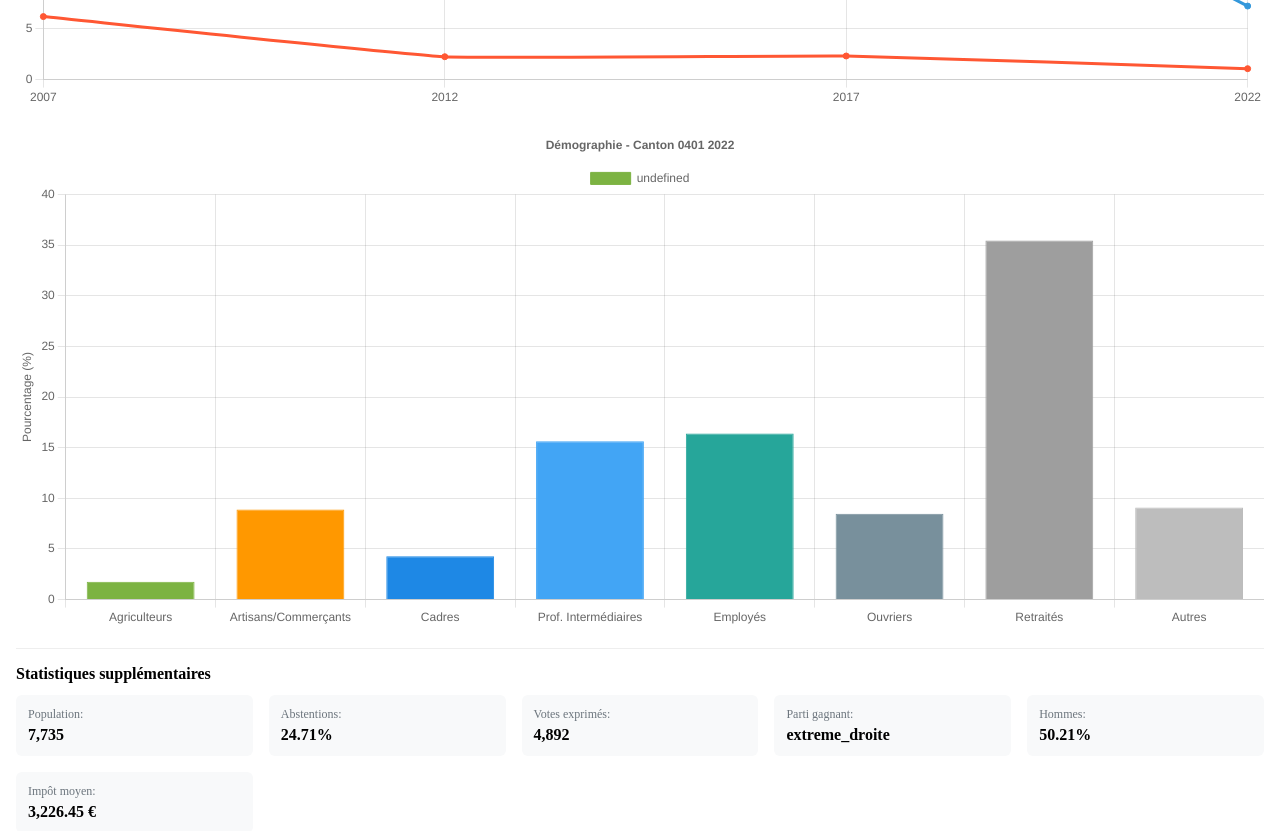
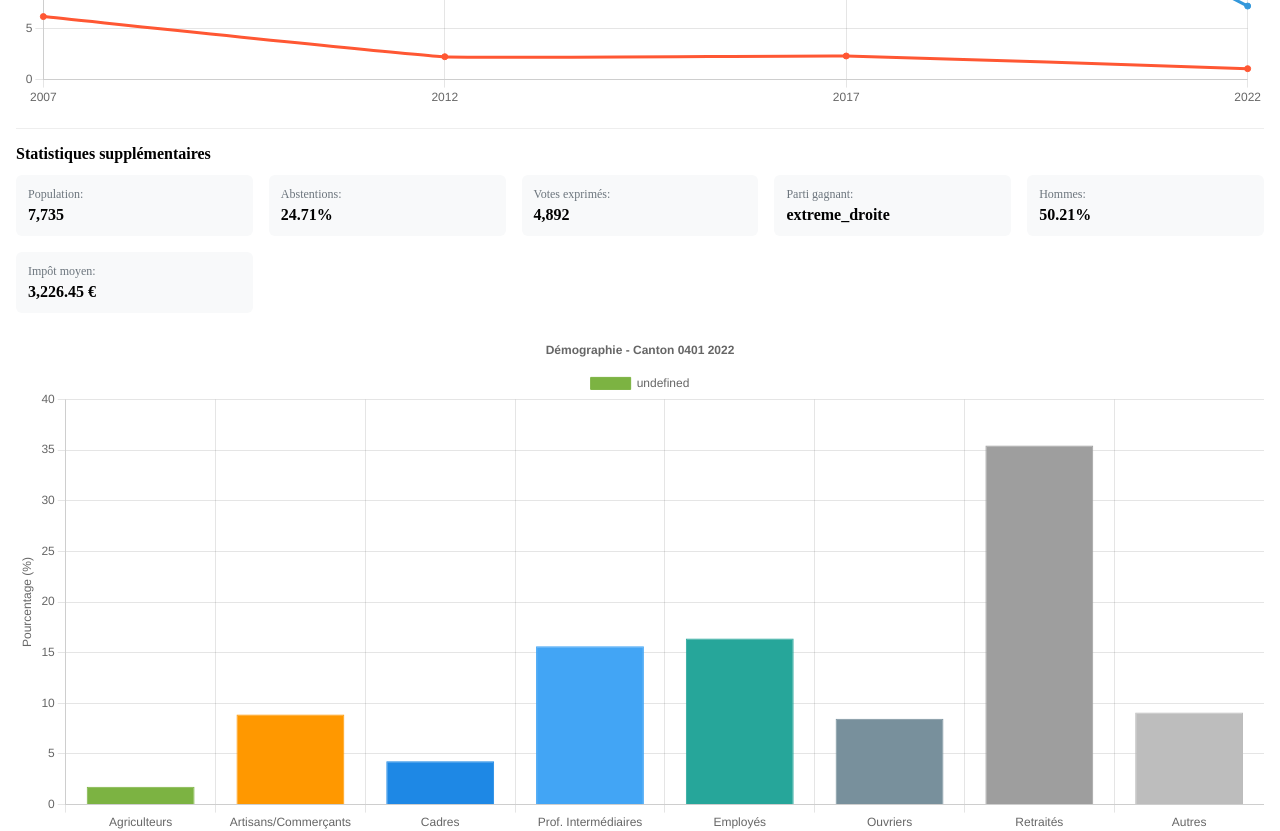
Before and after one commit to QuentinVdr/mspr_politique_i1, a React (Vite) app: page / in a window 1280 px wide. Shown: the part 1200-2031 px from the top of the page. Built offline with nearby package versions, Linux system fonts and the light colour scheme.

Commit message:
🎨 Rearrange demographic chart rendering in CantonElectionChart for improved layout

```diff
--- a/src/components/CantonElectionChart/CantonElectionChart.tsx
+++ b/src/components/CantonElectionChart/CantonElectionChart.tsx
@@ -323,10 +323,6 @@ export default function CantonElectionChart() {
 
       <div className={styles.chartWrapper}>{renderChart()}</div>
 
-      <div className={styles.chartWrapper} style={{ marginTop: '20px' }}>
-        {renderDemographicChart()}
-      </div>
-
       {/* Display some additional info */}
       {yearlyData.find((election) => election.annee === selectedYear) && (
         <div className={styles.statsContainer}>
@@ -371,6 +367,10 @@ export default function CantonElectionChart() {
           </div>
         </div>
       )}
+
+      <div className={styles.chartWrapper} style={{ marginTop: '20px' }}>
+        {renderDemographicChart()}
+      </div>
     </div>
   );
 }
```
